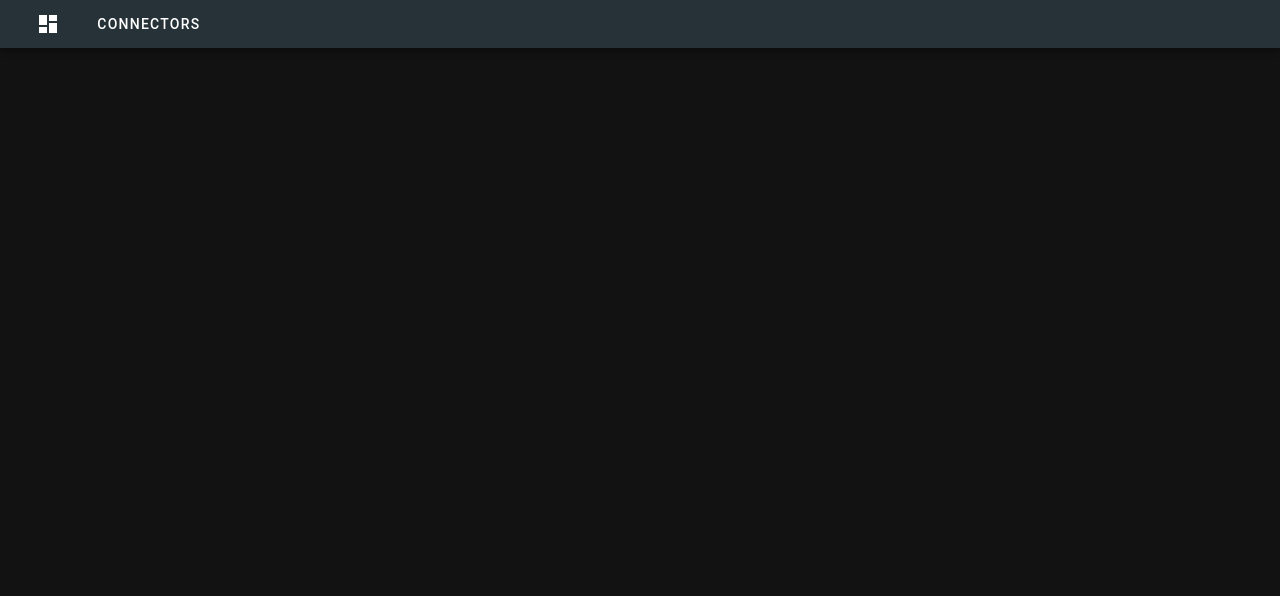
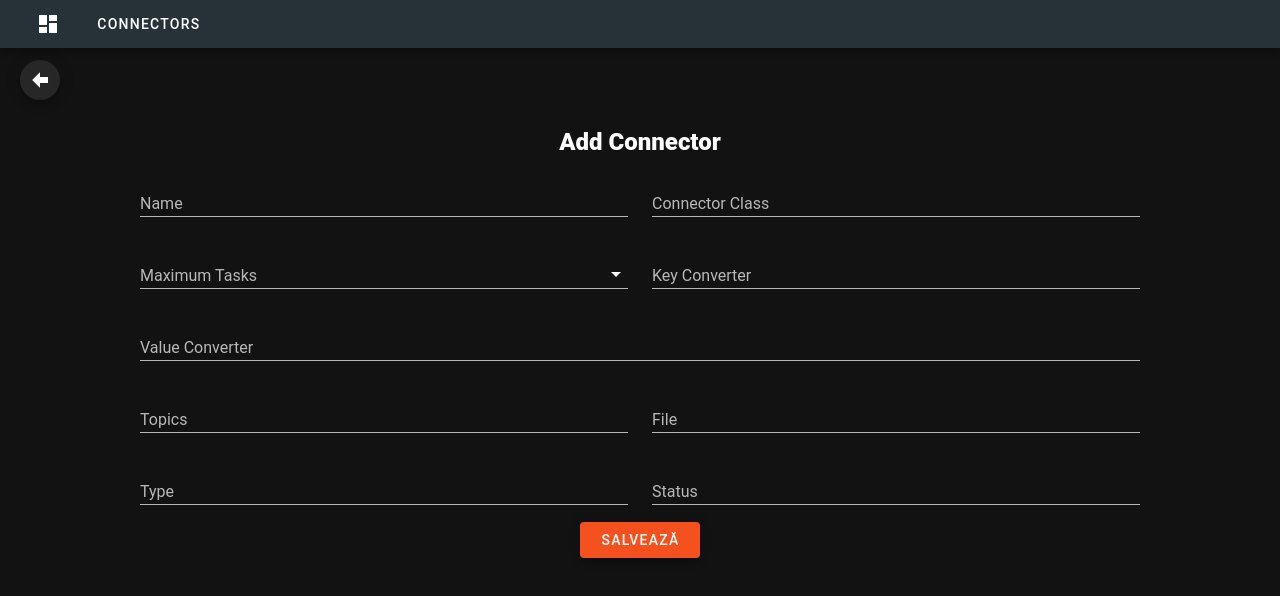
Before and after one commit to bogdanlol/vue-streamservice, a Vue app: page /connectors/add in a window 1280 px wide. Shown: the top 596 px of the page. Built offline with nearby package versions, Linux system fonts and the light colour scheme.

Commit message:
feat(connectors): add and list page

```diff
--- /dev/null
+++ b/src/components/AddConnectors.vue
@@ -0,0 +1,196 @@
+<template>
+<div>
+  <v-container fluid>
+      <v-btn
+      class="mx-2"
+      fab
+      dark
+      small
+      @click="$router.go(-1)">
+        <v-icon dark>
+        mdi-arrow-left-bold
+        </v-icon>
+      </v-btn>
+  </v-container>
+
+<div class="submit-form mt-3 mx-auto">
+    <p class ="benef" align="center">Add Connector</p>
+    <div v-if="!submitted">
+      <v-form ref="form" v-model="isFormValid" lazy-validation>
+
+        <div class="row">
+          <div class="col">
+          <v-text-field
+            v-model="name"
+            label="Name"
+            required
+            dense>
+            </v-text-field>
+          </div>
+
+          <div class="col">
+            <v-text-field
+              v-model="connectorClass"
+              label="Connector Class"
+              required
+              dense>
+              </v-text-field>
+          </div>
+        </div>
+
+         <div class="row">
+           <div class="col">
+        <v-select
+          v-model="tasksMax"
+          label="Maximum Tasks"
+          required
+          dense>
+        </v-select>
+          </div>
+
+          <div class="col">
+        <v-text-field
+          v-model="keyConverter"
+          label="Key Converter"
+          dense>
+          </v-text-field>
+          </div>
+        </div>
+
+        <div class="row">
+           <div class="col">
+        <v-text-field
+          v-model="valueConverter"
+          label="Value Converter"
+          dense>
+          </v-text-field>
+          </div>
+        </div>
+
+        <div class="row">
+         <div class="col">
+        <v-text-field
+          v-model="topics"
+          label="Topics"
+          required
+          dense>
+          </v-text-field>
+          </div>
+
+          <div class="col">
+        <v-text-field
+          v-model="file"
+          label="File"
+          dense>
+          </v-text-field>
+          </div>
+        </div>
+
+          <div class="row">
+            <div class="col">
+            <v-text-field
+          v-model="type"
+          label="Type"
+          dense>
+          </v-text-field>
+        </div>
+
+        <div class="col">
+        <v-text-field
+          v-model="status"
+          label="Status"
+          dense>
+        </v-text-field>
+        </div>
+
+        </div>
+
+
+
+      </v-form>
+
+       <v-layout align-center justify-center>
+        <v-btn
+        :disabled="!isFormValid"
+        class="white--text"
+        width="120"
+        elevation="5"
+        color="deep-orange darken-1"
+        v-on:click.stop.prevent="savePerson">Salvează</v-btn>
+       </v-layout>
+
+
+
+    </div>
+
+  </div>
+</div>
+</template>
+
+<script>
+
+import ConnectorService from '../services/ConnectorService';
+export default {
+  name: "add-connector",
+  data() {
+    return {
+      // person: {
+        isFormValid: false,
+        id:null,
+        name: "",
+        conectorClass: "",
+        tasksMax:0,
+        keyConverter:"",
+        valueConverter:"",
+        topics:"",
+        file:"",
+        type:"",
+        status:"",
+        submitted: false,
+    };
+  },
+
+  methods:
+  {
+
+
+    saveConnector() {
+
+      var connector = {
+        name : this.name,
+        conectorClass : this.conectorClass,
+        tasksMax : this.tasksMax,
+        keyConverter : this.keyConverter,
+        valueConverter : this.valueConverter,
+        topics : this.topics,
+        file : this.file,
+        type : this.type,
+        status : this.status
+
+      };
+
+      ConnectorService.postConnector(connector)
+        .then(() => {
+          this.$router.push('/connectors');
+          // console.log(response.data);
+          this.submitted = true;
+        })
+        .catch((e) => {
+
+          console.log(e);
+        });
+    },
+  }
+};
+</script>
+
+<style>
+.submit-form {
+  max-width: 1000px;
+}
+.benef{
+  font-weight:1000;
+  font-size: x-large;
+  padding-bottom: 10px;
+}
+</style>
--- a/src/components/Connectors.vue
+++ b/src/components/Connectors.vue
@@ -12,6 +12,9 @@
           </v-icon>
         </v-btn>
     </v-container>
+    <v-col cols="12" md="12" class="text-right">
+        <v-btn  class="white--text" to="/connectors/add" color="deep-orange darken-1">Add Connector</v-btn>
+      </v-col>
 
     <v-row align="center" class="list mx-auto">
 
@@ -39,60 +42,18 @@
 
           <v-data-table
             :headers="headers"
-            :items="appointment"
+            :items="connectors"
             :search="search"
-            :hide-default-footer="false"
-            :items-per-page="5"
-            class="elevation-1">
+            >
 
-            <template slot="no-data">
-              <div></div>
-            </template>
+
 
 
           </v-data-table>
-                    <v-dialog
-      v-model="dialog"
-      persistent
-      max-width="400"
-    >
-      <v-card>
-        <v-card-title class="text-h5 white--text deep-orange darken-1 darken-4">
-          Sunteți sigur că doriți să anulați această programare?</v-card-title>
-          <v-card-text
-          style="font-size:17px"
-          ><br/>Dacă programarea aleasă este cea pentru PRIMA DOZĂ, atât ea, cât și cea pentru rapel vor fi anulate.
-          <br/>În cazul în care programarea selectată este RAPEL sau DOZĂ UNICĂ, aveți posibilitatea de a vă reprograma!</v-card-text>
-        <v-card-actions>
-          <v-spacer></v-spacer>
-          <v-btn
-            color="grey darken-1"
-            text
-            @click="dialog = false"
-          >
-            nu
-          </v-btn>
-          <v-btn
-            color="deep-orange darken-1"
-            text
-            @click="cancellAppointment(dialogItem); snackbar.show = false"
-          >
-            da
-          </v-btn>
-        </v-card-actions>
-      </v-card>
-    </v-dialog>
         </div>
       </v-col>
     </v-row>
-      <v-snackbar
-        :timeout="3000"
-        bottom
-        outlined
-        :color="snackbar.color"
-        v-model="snackbar.show">
-          {{ snackbar.message }}
-      </v-snackbar>
+
   </div>
 </template>
 <script>
@@ -103,7 +64,7 @@ export default {
   name: "connectors",
   data() {
     return {
-
+      search:"",
       connectors: [],
       headers: [
         { text: "Name", value: "name", align: "center", sortable: true, class: 'my-header-style'},
--- a/src/router.js
+++ b/src/router.js
@@ -18,5 +18,11 @@ export default new Router({
         name: "connectors",
         component: () => import("./components/Connectors")
       },
+      {
+        path: "/connectors/add",
+        alias: "/connectors/add",
+        name: "add-connectors",
+        component: () => import("./components/AddConnectors")
+      },
     ]
     });
--- a/src/services/ConnectorService.js
+++ b/src/services/ConnectorService.js
@@ -6,5 +6,20 @@ class ConnectorService {
 getConnectors() {
     return axios.get(endpoint.baseURL+`connectors`);
 }
+
+postConnector(connector){
+    return axios.post(endpoint.baseURL+`appointment/`,{
+      kind: connector.name,
+      connectorclass: connector.connectorclass,
+      tasksMax: connector.tasksMax,
+      keyConverter: connector.keyConverter,
+      valueConverter: connector.valueConverter,
+      topics: connector.topics,
+      file: connector.file,
+      type: connector.type,
+      status: connector.status,
+
+    });
+}
 }
 export default new ConnectorService();
```
